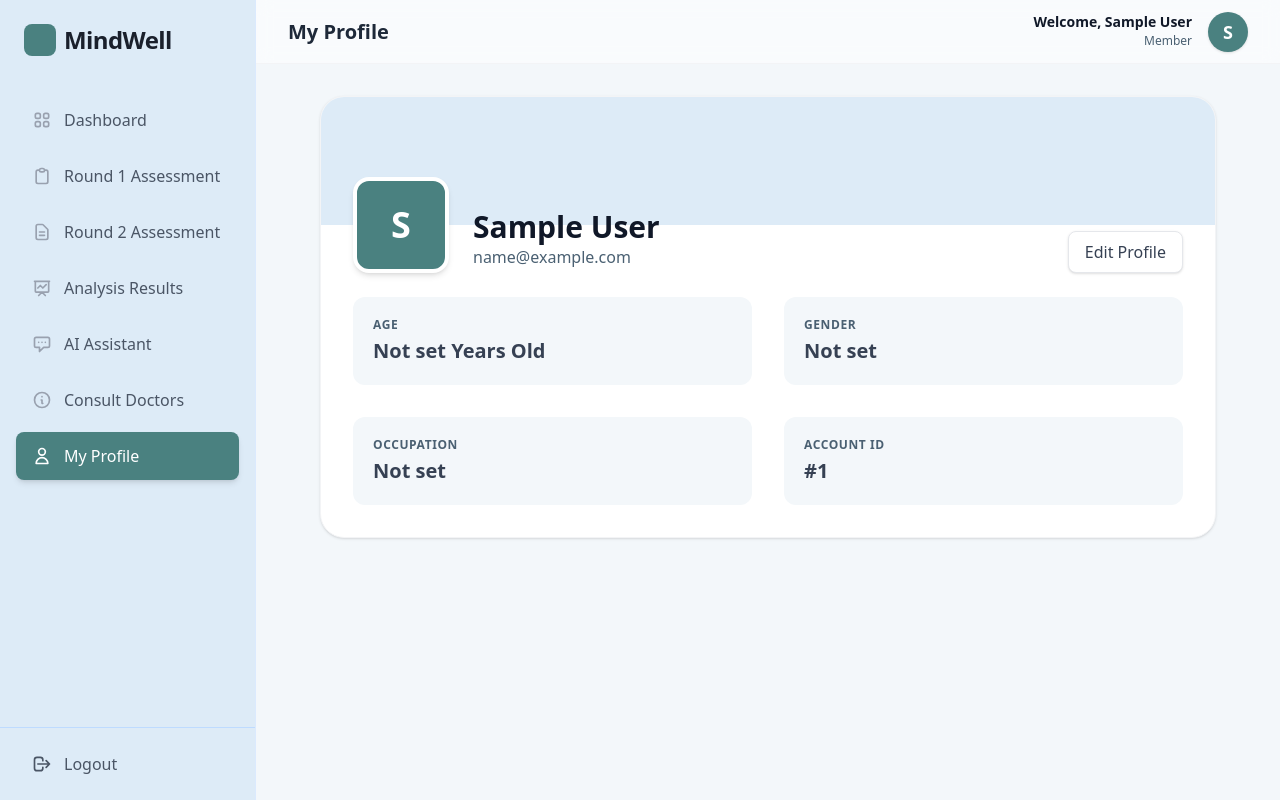
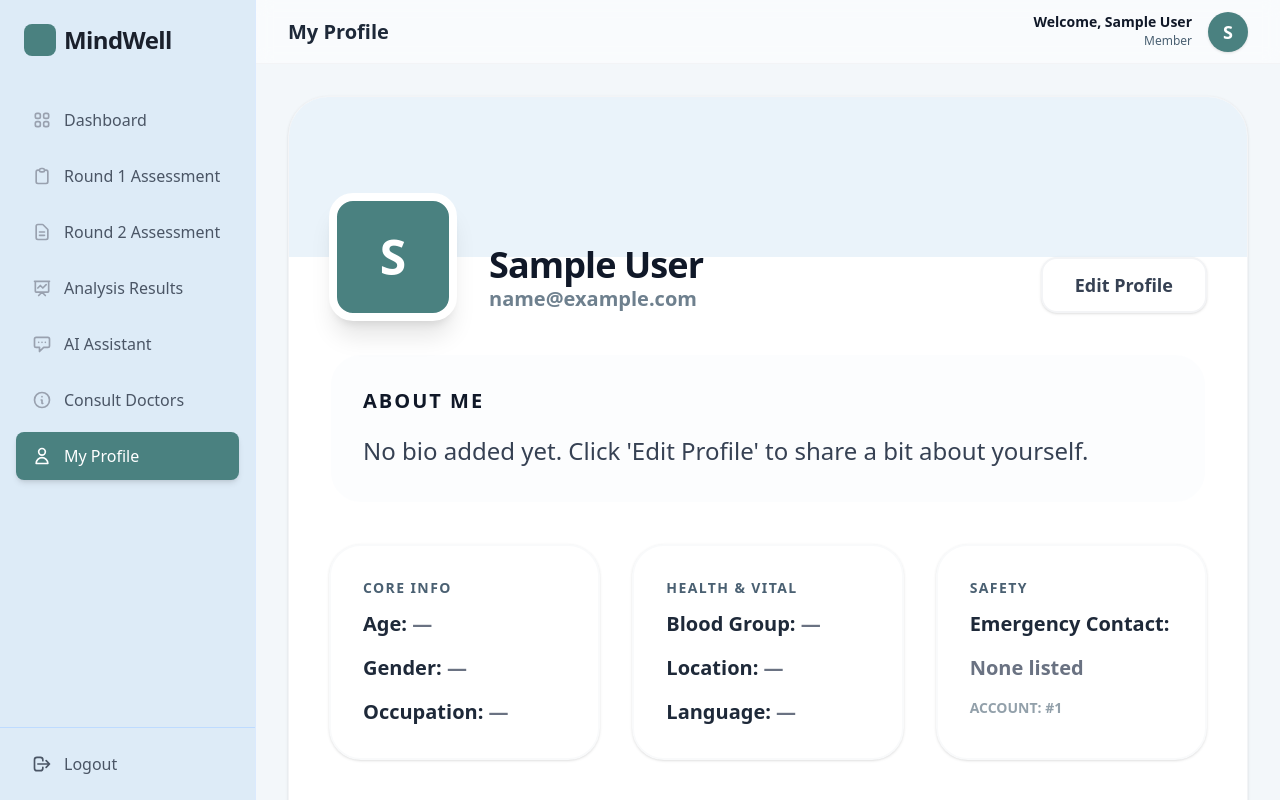
Before and after one commit to GauriTh06/mental-health, a React (Vite) app in the folder client/: page /profile in a window 1280 px wide. Built offline with nearby package versions, Linux system fonts and the light colour scheme; sample sign-in values are in the browser's storage.

Commit message:
Profile Expansion: Added Bio, Health Goals, Blood Group, and more

```diff
--- a/client/src/pages/Profile.jsx
+++ b/client/src/pages/Profile.jsx
@@ -10,7 +10,13 @@ const Profile = () => {
         name: user?.name || '',
         age: user?.age || '',
         gender: user?.gender || '',
-        occupation: user?.occupation || ''
+        occupation: user?.occupation || '',
+        bio: user?.bio || '',
+        wellness_goals: user?.wellness_goals || '',
+        emergency_contact: user?.emergency_contact || '',
+        language: user?.language || '',
+        location: user?.location || '',
+        blood_group: user?.blood_group || ''
     });
     const [message, setMessage] = useState('');
 
@@ -20,12 +26,9 @@ const Profile = () => {
         e.preventDefault();
         try {
             const res = await api.put('/auth/profile', formData);
-            // Updating the user context is a bit tricky depending on how auth context is implemented.
-            // A simple hack is re-logging in or manually updating storage.
-            // For now, let's assume valid persistence and just update local visuals.
             setMessage("Profile updated successfully!");
             setIsEditing(false);
-            window.location.reload(); // Quick refresh to update Context
+            window.location.reload();
         } catch (err) {
             setMessage("Error updating profile");
         }
@@ -33,45 +36,51 @@ const Profile = () => {
 
     return (
         <DashboardLayout title="My Profile">
-            <div className="max-w-4xl mx-auto">
-                <div className="bg-white rounded-3xl shadow-sm border border-gray-100 overflow-hidden">
+            <div className="max-w-5xl mx-auto">
+                <div className="bg-white rounded-[2.5rem] shadow-sm border border-gray-100 overflow-hidden">
                     {/* Header Banner */}
-                    <div className="bg-brand-sidebar h-32 w-full relative"></div>
+                    <div className="bg-brand-sidebar h-40 w-full relative opacity-60"></div>
 
-                    <div className="px-8 pb-8">
-                        <div className="relative flex justify-between items-end -mt-12 mb-6">
+                    <div className="px-10 pb-10">
+                        <div className="relative flex justify-between items-end -mt-16 mb-8">
                             <div className="flex items-end">
-                                <div className="w-24 h-24 bg-brand-primary rounded-2xl border-4 border-white shadow-md flex items-center justify-center text-white text-4xl font-bold">
+                                <div className="w-32 h-32 bg-brand-primary rounded-3xl border-8 border-white shadow-xl flex items-center justify-center text-white text-5xl font-black">
                                     {user?.name?.charAt(0)}
                                 </div>
-                                <div className="ml-6 mb-1">
-                                    <h2 className="text-3xl font-bold text-gray-900">{user?.name}</h2>
-                                    <p className="text-brand-accent">{user?.email}</p>
+                                <div className="ml-8 mb-2">
+                                    <h2 className="text-4xl font-black text-gray-900 tracking-tight">{user?.name}</h2>
+                                    <p className="text-xl font-bold text-brand-accent/80">{user?.email}</p>
                                 </div>
                             </div>
                             <button
                                 onClick={() => setIsEditing(!isEditing)}
-                                className="bg-white border border-gray-200 text-gray-700 px-4 py-2 rounded-lg font-medium hover:bg-gray-50 transition-colors shadow-sm"
+                                className="bg-white border-2 border-gray-100 text-gray-700 px-8 py-3 rounded-2xl font-black text-lg hover:bg-gray-50 transition-all shadow-sm mb-2"
                             >
                                 {isEditing ? 'Cancel Edit' : 'Edit Profile'}
                             </button>
                         </div>
 
-                        {message && <div className="mb-4 p-3 bg-green-50 text-green-700 rounded-lg">{message}</div>}
+                        {message && <div className="mb-6 p-4 bg-green-50 text-green-700 rounded-2xl font-bold border border-green-100">{message}</div>}
 
                         {isEditing ? (
-                            <form onSubmit={handleSubmit} className="grid grid-cols-1 md:grid-cols-2 gap-6">
-                                <div>
-                                    <label className="block text-sm font-medium text-gray-700 mb-1">Full Name</label>
-                                    <input name="name" type="text" value={formData.name} onChange={handleChange} className="w-full border-gray-300 rounded-lg p-3 border focus:ring-brand-primary focus:border-brand-primary" />
+                            <form onSubmit={handleSubmit} className="space-y-8">
+                                <div className="grid grid-cols-1 md:grid-cols-2 gap-8">
+                                    <div className="md:col-span-2">
+                                        <label className="block text-lg font-black text-gray-800 mb-2">Short Bio</label>
+                                        <textarea name="bio" placeholder="Tell us about yourself..." value={formData.bio} onChange={handleChange} className="w-full border-gray-100 rounded-2xl p-4 border-2 focus:ring-4 ring-brand-primary/10 transition-all h-32 text-lg font-medium" />
                                     </div>
                                     <div>
-                                    <label className="block text-sm font-medium text-gray-700 mb-1">Age</label>
-                                    <input name="age" type="number" value={formData.age} onChange={handleChange} className="w-full border-gray-300 rounded-lg p-3 border focus:ring-brand-primary focus:border-brand-primary" />
+                                        <label className="block text-lg font-black text-gray-800 mb-2">Full Name</label>
+                                        <input name="name" type="text" value={formData.name} onChange={handleChange} className="w-full border-gray-100 rounded-2xl p-4 border-2 focus:ring-4 ring-brand-primary/10 transition-all text-lg font-medium" />
                                     </div>
                                     <div>
-                                    <label className="block text-sm font-medium text-gray-700 mb-1">Gender</label>
-                                    <select name="gender" value={formData.gender} onChange={handleChange} className="w-full border-gray-300 rounded-lg p-3 border focus:ring-brand-primary focus:border-brand-primary">
+                                        <label className="block text-lg font-black text-gray-800 mb-2">Age</label>
+                                        <input name="age" type="number" value={formData.age} onChange={handleChange} className="w-full border-gray-100 rounded-2xl p-4 border-2 focus:ring-4 ring-brand-primary/10 transition-all text-lg font-medium" />
+                                    </div>
+                                    <div>
+                                        <label className="block text-lg font-black text-gray-800 mb-2">Gender</label>
+                                        <select name="gender" value={formData.gender} onChange={handleChange} className="w-full border-gray-100 rounded-2xl p-4 border-2 focus:ring-4 ring-brand-primary/10 transition-all text-lg font-medium">
+                                            <option value="">Select Gender</option>
                                             <option>Male</option>
                                             <option>Female</option>
                                             <option>Non-binary</option>
@@ -79,32 +88,81 @@ const Profile = () => {
                                         </select>
                                     </div>
                                     <div>
-                                    <label className="block text-sm font-medium text-gray-700 mb-1">Occupation</label>
-                                    <input name="occupation" type="text" value={formData.occupation} onChange={handleChange} className="w-full border-gray-300 rounded-lg p-3 border focus:ring-brand-primary focus:border-brand-primary" />
+                                        <label className="block text-lg font-black text-gray-800 mb-2">Occupation</label>
+                                        <input name="occupation" type="text" value={formData.occupation} onChange={handleChange} className="w-full border-gray-100 rounded-2xl p-4 border-2 focus:ring-4 ring-brand-primary/10 transition-all text-lg font-medium" />
+                                    </div>
+                                    <div>
+                                        <label className="block text-lg font-black text-gray-800 mb-2">Location</label>
+                                        <input name="location" type="text" placeholder="e.g. London, UK" value={formData.location} onChange={handleChange} className="w-full border-gray-100 rounded-2xl p-4 border-2 focus:ring-4 ring-brand-primary/10 transition-all text-lg font-medium" />
+                                    </div>
+                                    <div>
+                                        <label className="block text-lg font-black text-gray-800 mb-2">Preferred Language</label>
+                                        <input name="language" type="text" placeholder="e.g. English" value={formData.language} onChange={handleChange} className="w-full border-gray-100 rounded-2xl p-4 border-2 focus:ring-4 ring-brand-primary/10 transition-all text-lg font-medium" />
+                                    </div>
+                                    <div>
+                                        <label className="block text-lg font-black text-gray-800 mb-2">Blood Group</label>
+                                        <input name="blood_group" type="text" placeholder="e.g. O+" value={formData.blood_group} onChange={handleChange} className="w-full border-gray-100 rounded-2xl p-4 border-2 focus:ring-4 ring-brand-primary/10 transition-all text-lg font-medium" />
+                                    </div>
+                                    <div>
+                                        <label className="block text-lg font-black text-gray-800 mb-2">Emergency Contact</label>
+                                        <input name="emergency_contact" type="text" placeholder="Name or Phone" value={formData.emergency_contact} onChange={handleChange} className="w-full border-gray-100 rounded-2xl p-4 border-2 focus:ring-4 ring-brand-primary/10 transition-all text-lg font-medium" />
                                     </div>
                                     <div className="md:col-span-2">
-                                    <button type="submit" className="bg-brand-primary text-white px-6 py-3 rounded-lg font-bold hover:bg-brand-primary-hover shadow-md w-full md:w-auto">
-                                        Save Changes
+                                        <label className="block text-lg font-black text-gray-800 mb-2">Wellness & Health Goals</label>
+                                        <textarea name="wellness_goals" placeholder="What are you hoping to achieve?" value={formData.wellness_goals} onChange={handleChange} className="w-full border-gray-100 rounded-2xl p-4 border-2 focus:ring-4 ring-brand-primary/10 transition-all h-24 text-lg font-medium" />
+                                    </div>
+                                </div>
+                                <button type="submit" className="bg-brand-primary text-white px-10 py-5 rounded-[2rem] font-black text-xl shadow-xl hover:bg-brand-primary-hover transition-all w-full md:w-auto">
+                                    Save Profile Information
                                 </button>
-                                </div>
                             </form>
                         ) : (
-                            <div className="grid grid-cols-1 md:grid-cols-2 gap-8 text-gray-700">
-                                <div className="bg-brand-bg p-5 rounded-xl">
-                                    <span className="block text-xs font-bold text-brand-accent uppercase tracking-wider mb-1">Age</span>
-                                    <span className="text-xl font-semibold">{user?.age || 'Not set'} Years Old</span>
+                            <div className="space-y-10">
+                                {/* About Section */}
+                                <div className="bg-brand-bg/30 p-8 rounded-[2rem] border-2 border-white">
+                                    <h3 className="text-xl font-black text-gray-900 mb-4 uppercase tracking-widest">About Me</h3>
+                                    <p className="text-2xl text-gray-700 font-medium leading-relaxed">
+                                        {user?.bio || "No bio added yet. Click 'Edit Profile' to share a bit about yourself."}
+                                    </p>
                                 </div>
-                                <div className="bg-brand-bg p-5 rounded-xl">
-                                    <span className="block text-xs font-bold text-brand-accent uppercase tracking-wider mb-1">Gender</span>
-                                    <span className="text-xl font-semibold">{user?.gender || 'Not set'}</span>
+
+                                <div className="grid grid-cols-1 md:grid-cols-3 gap-8 text-gray-800">
+                                    <div className="bg-white p-8 rounded-[2rem] border-2 border-gray-50 shadow-sm hover:translate-y-[-4px] transition-all">
+                                        <span className="block text-sm font-black text-brand-accent uppercase tracking-widest mb-3">Core Info</span>
+                                        <div className="space-y-4">
+                                            <p className="text-xl font-bold">Age: <span className="text-gray-500">{user?.age || '—'}</span></p>
+                                            <p className="text-xl font-bold">Gender: <span className="text-gray-500">{user?.gender || '—'}</span></p>
+                                            <p className="text-xl font-bold">Occupation: <span className="text-gray-500">{user?.occupation || '—'}</span></p>
                                         </div>
-                                <div className="bg-brand-bg p-5 rounded-xl">
-                                    <span className="block text-xs font-bold text-brand-accent uppercase tracking-wider mb-1">Occupation</span>
-                                    <span className="text-xl font-semibold">{user?.occupation || 'Not set'}</span>
                                     </div>
-                                <div className="bg-brand-bg p-5 rounded-xl">
-                                    <span className="block text-xs font-bold text-brand-accent uppercase tracking-wider mb-1">Account ID</span>
-                                    <span className="text-xl font-semibold">#{user?.id}</span>
+
+                                    <div className="bg-white p-8 rounded-[2rem] border-2 border-gray-50 shadow-sm hover:translate-y-[-4px] transition-all">
+                                        <span className="block text-sm font-black text-brand-accent uppercase tracking-widest mb-3">Health & Vital</span>
+                                        <div className="space-y-4">
+                                            <p className="text-xl font-bold">Blood Group: <span className="text-gray-500">{user?.blood_group || '—'}</span></p>
+                                            <p className="text-xl font-bold">Location: <span className="text-gray-500">{user?.location || '—'}</span></p>
+                                            <p className="text-xl font-bold">Language: <span className="text-gray-500">{user?.language || '—'}</span></p>
+                                        </div>
+                                    </div>
+
+                                    <div className="bg-white p-8 rounded-[2rem] border-2 border-gray-50 shadow-sm hover:translate-y-[-4px] transition-all">
+                                        <span className="block text-sm font-black text-brand-accent uppercase tracking-widest mb-3">Safety</span>
+                                        <div className="space-y-4">
+                                            <p className="text-xl font-bold">Emergency Contact:</p>
+                                            <p className="text-xl text-gray-500 font-bold">{user?.emergency_contact || 'None listed'}</p>
+                                            <p className="text-sm text-brand-accent/60 font-black uppercase mt-2">Account: #{user?.id}</p>
+                                        </div>
+                                    </div>
+                                </div>
+
+                                {/* Goals Section */}
+                                <div className="bg-brand-primary/5 p-8 rounded-[2.5rem] border-2 border-brand-primary/5">
+                                    <h3 className="text-xl font-black text-gray-900 mb-6 uppercase tracking-widest">Wellness Goals</h3>
+                                    <div className="bg-white rounded-[2rem] p-6 shadow-inner border border-brand-primary/10">
+                                        <p className="text-2xl text-gray-600 font-semibold italic italic">
+                                            "{user?.wellness_goals || "Your wellness goals will appear here. Let us know what you want to achieve!"}"
+                                        </p>
+                                    </div>
                                 </div>
                             </div>
                         )}
```
Lines whose indentation alone changed are shown as unchanged.
